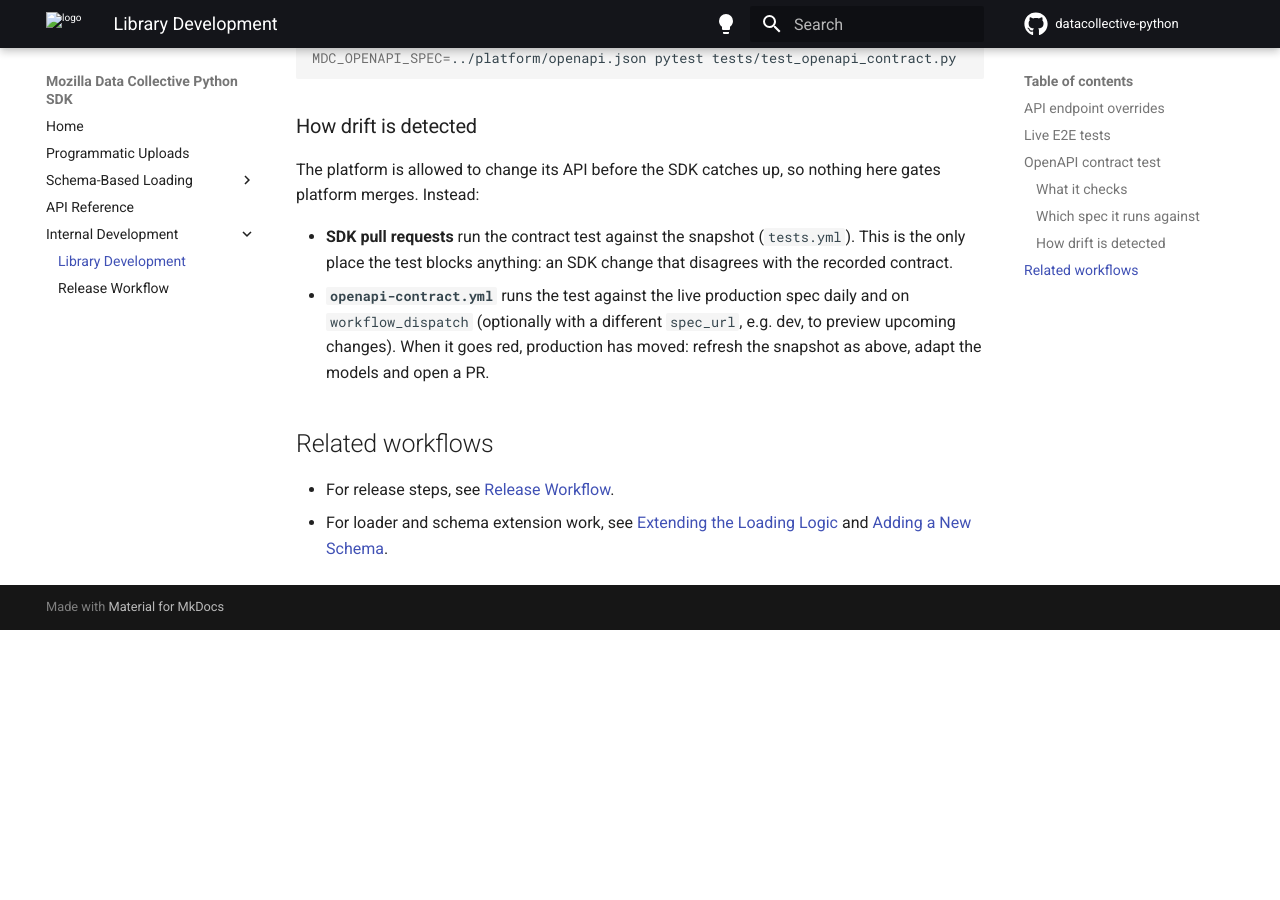
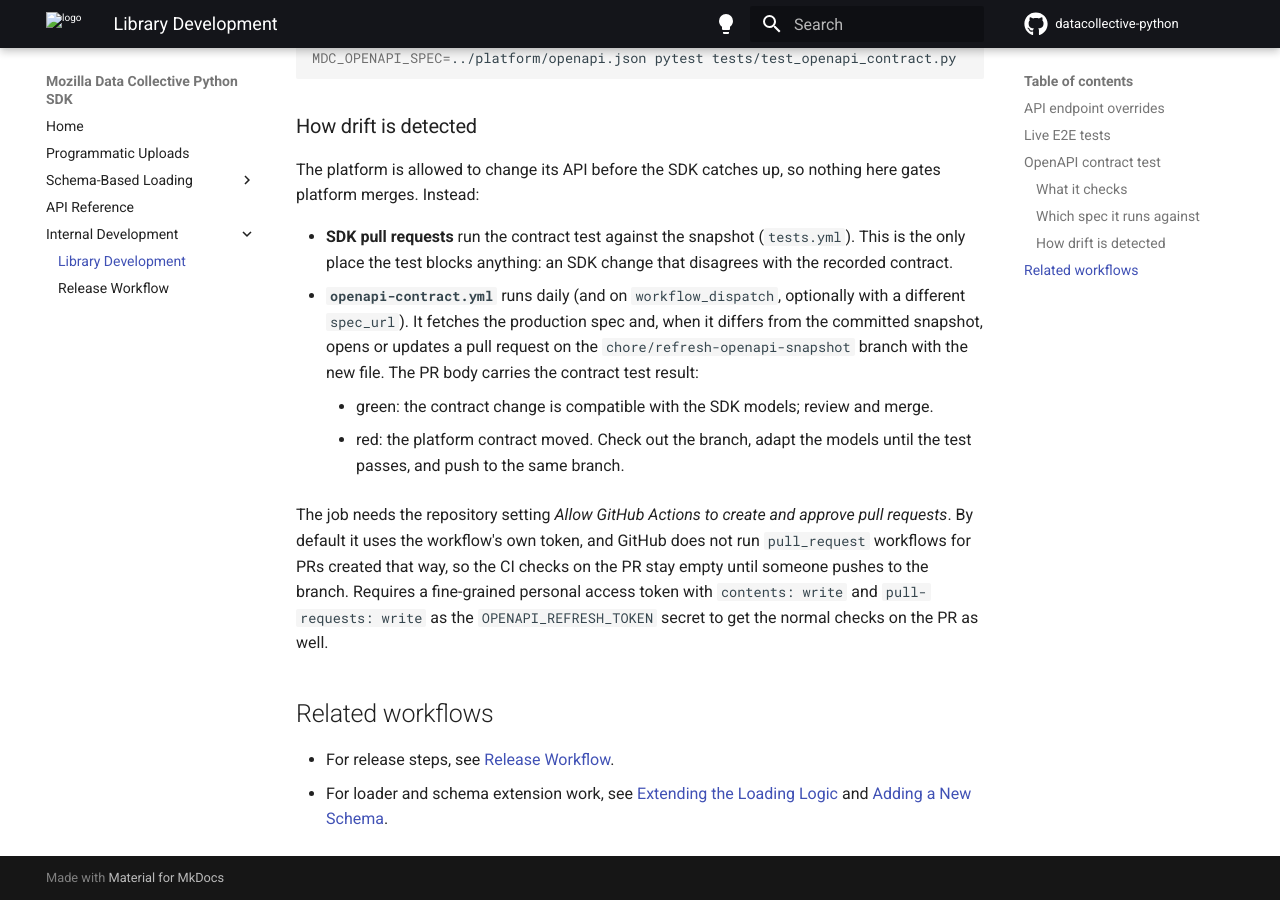
Before and after one commit to Mozilla-Data-Collective/datacollective-python, an MkDocs documentation site: the page built from docs/library_development.md, in a window 1280 px wide and 900 px high, scrolled down 2204 px. Built offline with MkDocs 1.6.1 and Material for MkDocs 9.7.7, drawn with Linux system fonts in a browser that asks for light colours; comment, search, counter and statistics services are not loaded; before the commit the page ends 2834 px from its top, so only the background shows below that.

Commit message:
Make daily job refresh the snapshot and open PR

```diff
--- a/docs/library_development.md
+++ b/docs/library_development.md
@@ -104,10 +104,21 @@ gates platform merges. Instead:
 - **SDK pull requests** run the contract test against the snapshot (`tests.yml`). This
   is the only place the test blocks anything: an SDK change that disagrees with the
   recorded contract.
-- **`openapi-contract.yml`** runs the test against the live production spec daily and on
-  `workflow_dispatch` (optionally with a different `spec_url`, e.g. dev, to preview
-  upcoming changes). When it goes red, production has moved: refresh the snapshot as
-  above, adapt the models and open a PR.
+- **`openapi-contract.yml`** runs daily (and on `workflow_dispatch`, optionally with a
+  different `spec_url`). It fetches the production spec and, when it differs from the
+  committed snapshot, opens or updates a pull request on the
+  `chore/refresh-openapi-snapshot` branch with the new file. The PR body carries the
+  contract test result:
+    - green: the contract change is compatible with the SDK models; review and merge.
+    - red: the platform contract moved. Check out the branch, adapt the models until the
+      test passes, and push to the same branch.
+
+  The job needs the repository setting *Allow GitHub Actions to create and approve pull
+  requests*. By default it uses the workflow's own token, and GitHub does not run
+  `pull_request` workflows for PRs created that way, so the CI checks on the PR stay
+  empty until someone pushes to the branch. Requires a fine-grained personal access token with
+  `contents: write` and `pull-requests: write` as the `OPENAPI_REFRESH_TOKEN` secret to
+  get the normal checks on the PR as well.
 
 ## Related workflows
 
```
Also changed, not shown: 1 other file.
